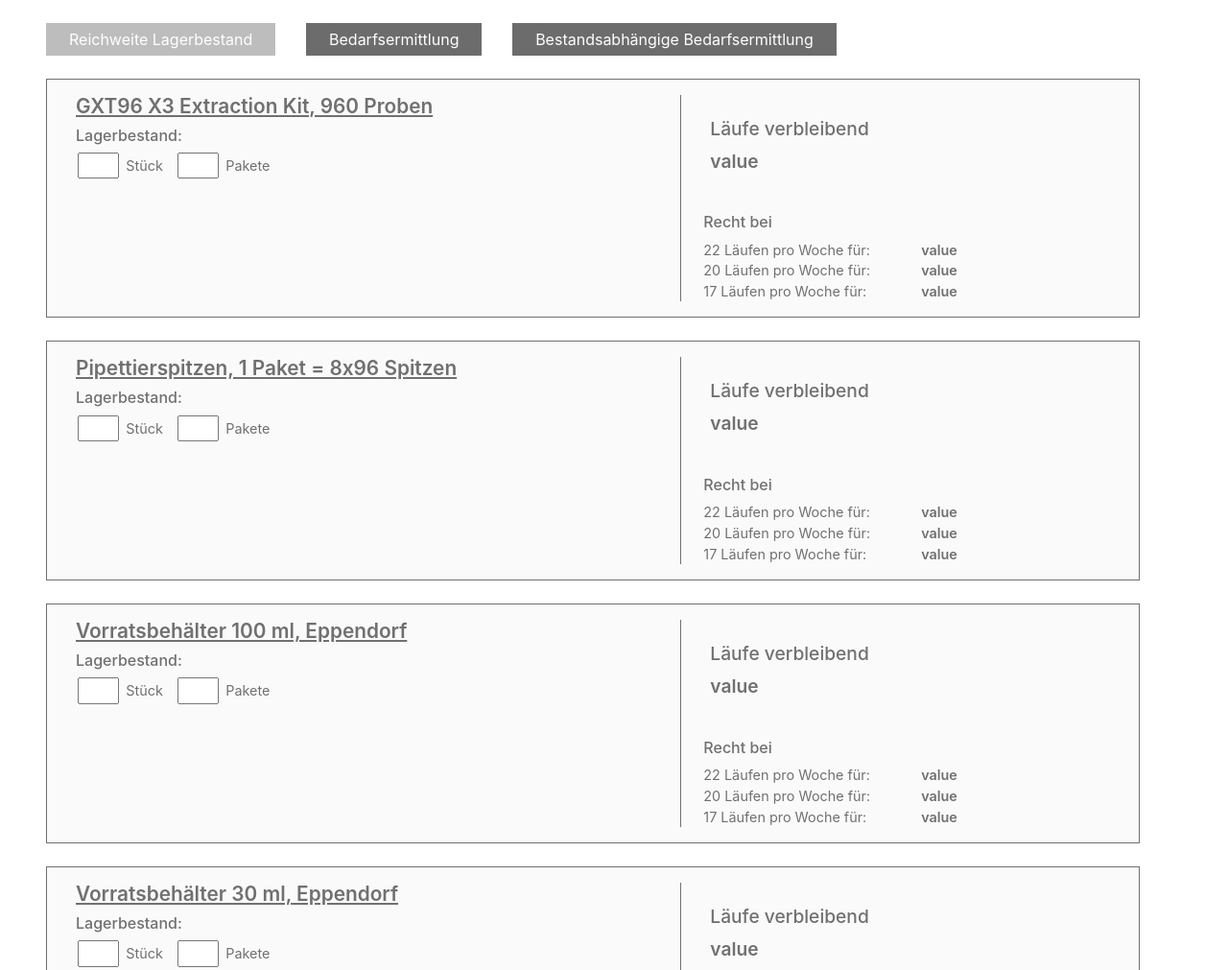
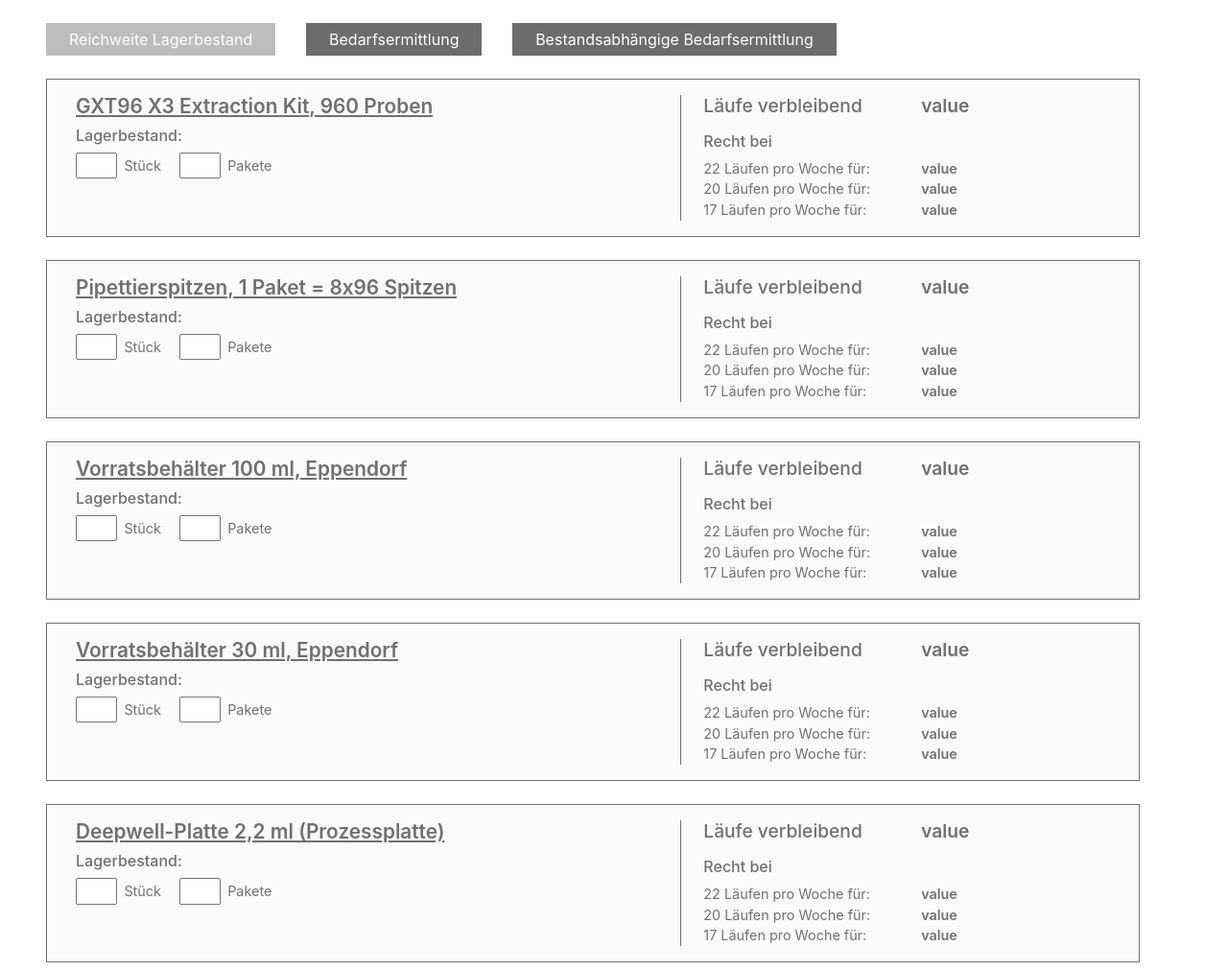
Before and after one commit to DarkReaperDev/LagerAnalyse2, a plain HTML site: page index.html in a window 1280 px wide. Shown: the top 1011 px of the page at 96% size. Drawn offline with nearby package versions, Linux system fonts and the light colour scheme.

Commit message:
some minor fixes

```diff
--- a/app.css
+++ b/app.css
@@ -40,8 +40,10 @@ body h5{
     margin-right: 0.5em;
 }
 
-.form-group label{
+.form-inline .form-group label{
     padding-left: 0;
+    text-align: left;
+    justify-content: left;
 }
 
 .OutputContainer .OutputHeader, .OutputContainer .OutputBody{
@@ -52,6 +54,10 @@ body h5{
     font-size: 1.2em;
 }
 
+.OutputHeader .OutputValue{
+    line-height: 1.2;
+}
+
 .OutputBody .OutputType, .OutputBody .OutputValue{
     margin-bottom: 0;
 }
--- a/app.js
+++ b/app.js
@@ -66,7 +66,7 @@ StockReachMode.firstInputConversionFunc = function(input, isReverse, productName
 
 var NeededMode = new Mode();
 NeededMode.firstInputHeading = "Bedarf für:";
-NeededMode.firstInputMetrics = ["Tage", "Wochen"];
+NeededMode.firstInputMetrics = ["Tage ", "Wochen"];
 NeededMode.bodyOutputHeading = "Benötigt bei"
 NeededMode.bodyOutputTypes = ["22 Läufen pro Woche:", "20 Läufen pro Woche:", "17 Läufen pro Woche:"]
 NeededMode.linkFirstInput = true;
@@ -269,7 +269,7 @@ function SetMultiplePageTexts(elements, texts, areLabels = false){
 
 function SetParentVisibility(parentElement, setVisible){
     if(setVisible){
-        parentElement.parentElement.style.display = "inline";
+        parentElement.parentElement.style.display = "";
     }else{
         parentElement.parentElement.style.display = "none";
     }
```
